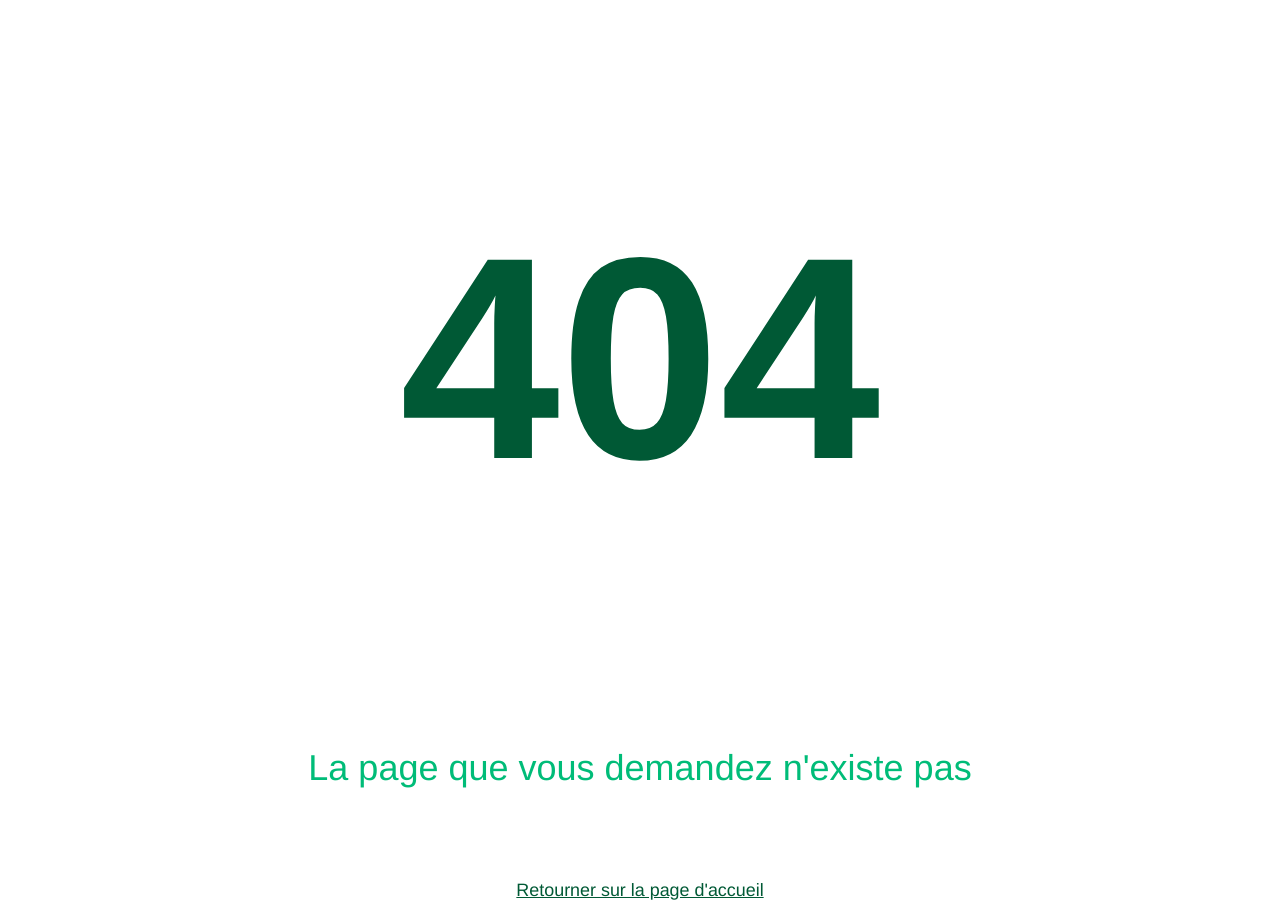
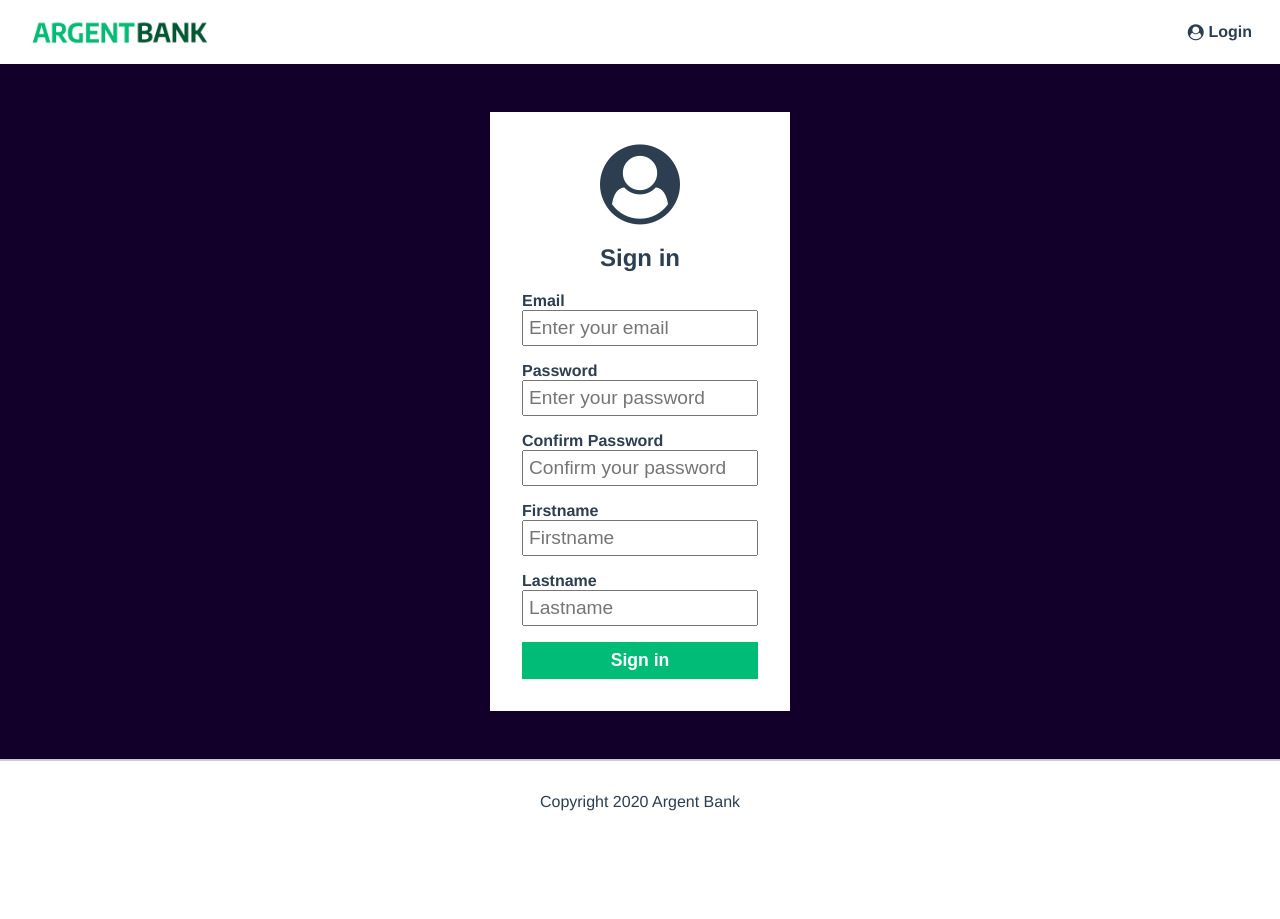
Before and after one commit to Axel93183/p13_argent_bank_fr, a React (Create React App) app in the folder p13_argent_bank_Front-end/: page /signin in a window 1280 px wide. Before the commit this address had no page. After the commit the page ends 835 px from the top, so only its background shows below. Built offline with nearby package versions, Linux system fonts and the light colour scheme.

Commit message:
Pages : Login + SignIn

```diff
--- a/p13_argent_bank_Front-end/package.json
+++ b/p13_argent_bank_Front-end/package.json
@@ -9,6 +9,7 @@
     "@testing-library/user-event": "^13.5.0",
     "react": "^18.3.1",
     "react-dom": "^18.3.1",
+    "react-hook-form": "^7.52.1",
     "react-redux": "^9.1.2",
     "react-router-dom": "^6.25.1",
     "react-scripts": "5.0.1",
--- a/p13_argent_bank_Front-end/src/App.js
+++ b/p13_argent_bank_Front-end/src/App.js
@@ -2,6 +2,8 @@ import { BrowserRouter, Route, Routes } from "react-router-dom";
 
 import Home from "./pages/Home/Home";
 import Page404 from "./pages/Page404/Page404";
+import Login from "./pages/Login/Login";
+import Signin from "./pages/SignIn/SignIn";
 
 /**
  * App is a React component that represents the main application router.
@@ -24,6 +26,8 @@ const App = () => {
           <Route path="/" element={<Home />} />
           <Route path="*" element={<Page404 />} />
           <Route path="/error" element={<Page404 />} />
+          <Route path="/login" element={<Login />} />
+          <Route path="/signin" element={<Signin />} />
         </Routes>
       </BrowserRouter>
     </>
--- a/p13_argent_bank_Front-end/src/components/Header/Header.js
+++ b/p13_argent_bank_Front-end/src/components/Header/Header.js
@@ -22,7 +22,7 @@ const Header = () => {
         <div>
           <a className="main-nav-item" href="/login">
             <i className="fa fa-user-circle"></i>
-            Sign In
+            Login
           </a>
         </div>
       </nav>
--- a/p13_argent_bank_Front-end/src/pages/Home/Home.css
+++ b/p13_argent_bank_Front-end/src/pages/Home/Home.css
@@ -7,80 +7,6 @@
 }
 
 .bg-dark {
-  background-color: #12002b;
-}
-
-/* ===============================
-     Login Component
-     =============================== */
-
-.bg-dark-login {
-  min-height: 35rem;
-  display: flex;
-  align-items: center;
-  background-color: #12002b;
-}
-
-.login-content {
-  box-sizing: border-box;
-  background-color: white;
-  width: 300px;
-  margin: 0 auto;
-  margin-top: 3rem;
-  padding: 2rem;
-}
-
-.login-button {
-  display: block;
-  width: 100%;
-  padding: 8px;
-  font-size: 1.1rem;
-  font-weight: bold;
-  margin-top: 1rem;
-  border-color: #00bc77;
-  background-color: #00bc77;
-  color: #fff;
-  text-decoration: none;
-  cursor: pointer;
-}
-
-.login-icon {
-  font-size: 5rem;
-}
-
-.input-remember {
-  display: flex;
-}
-
-.input-remember label {
-  margin-left: 0.25rem;
-}
-
-.input-wrapper {
-  display: flex;
-  flex-direction: column;
-  text-align: left;
-  margin-bottom: 1rem;
-}
-
-.input-wrapper label {
-  font-weight: bold;
-}
-
-.input-wrapper input {
-  padding: 5px;
-  font-size: 1.2rem;
-}
-
-/* ===============================
-     Signup Component
-     =============================== */
-
-.bg-dark-signup {
-  margin-top: 4rem;
-  min-height: 35rem;
-  display: flex;
-  align-items: center;
   background-color: #12002b;
 }
 
@@ -193,7 +119,7 @@
   .container-login {
     min-width: 400px;
   }
-  .container-sign-up {
+  .container-sign-in {
     min-width: 400px;
   }
   .container-profile {
--- /dev/null
+++ b/p13_argent_bank_Front-end/src/pages/Login/Login.css
@@ -0,0 +1,77 @@
+.bg-dark-login {
+  min-height: 35rem;
+  display: flex;
+  align-items: center;
+  background-color: #12002b;
+}
+
+.login-content {
+  box-sizing: border-box;
+  background-color: white;
+  width: 300px;
+  margin: 3rem auto;
+  padding: 2rem;
+}
+
+.login-button {
+  display: block;
+  width: 100%;
+  padding: 8px;
+  font-size: 1.1rem;
+  font-weight: bold;
+  margin-top: 1rem;
+  border: none;
+  background-color: #00bc77;
+  color: #fff;
+  text-decoration: none;
+  cursor: pointer;
+}
+
+.login-button:hover {
+  text-decoration: underline;
+}
+
+.login-icon {
+  font-size: 5rem;
+}
+
+.input-remember {
+  display: flex;
+}
+
+.input-remember label {
+  margin-left: 0.25rem;
+}
+
+.input-wrapper {
+  display: flex;
+  flex-direction: column;
+  text-align: left;
+  margin-bottom: 1rem;
+}
+
+.input-wrapper label {
+  font-weight: bold;
+}
+
+.input-wrapper input {
+  padding: 5px;
+  font-size: 1.2rem;
+}
+
+.input-wrapper p {
+  margin: 5px 0;
+  font-size: 0.8rem;
+  color: #fa2a2a;
+}
+
+.signin-anchor {
+  text-decoration: none;
+  color: #2c3e50;
+  padding-top: 5px;
+  font-size: 0.8rem;
+}
+
+.signin-anchor:hover {
+  text-decoration: underline;
+}
--- /dev/null
+++ b/p13_argent_bank_Front-end/src/pages/Login/Login.js
@@ -0,0 +1,67 @@
+import { useForm } from "react-hook-form";
+
+import Footer from "../../components/Footer/Footer";
+import Header from "../../components/Header/Header";
+
+import "./Login.css";
+
+/**
+ * Login component.
+ * Renders the login page with a form for user login.
+ * @returns {JSX.Element} Login component.
+ */
+
+const Login = () => {
+  const {
+    register,
+    handleSubmit,
+    formState: { errors },
+  } = useForm();
+
+  const onSubmit = (formDataSignIn) => {
+    console.log(formDataSignIn);
+  };
+
+  return (
+    <div className="container-login">
+      <Header />
+      <main className="main bg-dark-login">
+        <section className="login-content">
+          <i className="fa fa-user-circle login-icon"></i>
+          <h1>Login</h1>
+          <form onSubmit={handleSubmit(onSubmit)}>
+            <div className="input-wrapper">
+              <label htmlFor="username">Username</label>
+              <input
+                {...register("email", { required: true })}
+                type="email"
+                placeholder="Entrez votre email"
+              />
+              {errors.email && <p>Email is required</p>}
+            </div>
+            <div className="input-wrapper">
+              <label htmlFor="password">Password</label>
+              <input
+                {...register("password", { required: true })}
+                type="password"
+                placeholder="Enter your password"
+              />
+              {errors.password && <p>Password is required</p>}
+            </div>
+            <div className="input-remember">
+              <input type="checkbox" id="remember-me" />
+              <label htmlFor="remember-me">Remember me</label>
+            </div>
+            <input type="submit" value="Log in" className="login-button" />
+            <a className="signin-anchor" href="/signin">
+              I'm not registered yet, I want to Sign In.
+            </a>
+          </form>
+        </section>
+      </main>
+      <Footer />
+    </div>
+  );
+};
+
+export default Login;
--- a/p13_argent_bank_Front-end/src/pages/Page404/Page404.css
+++ b/p13_argent_bank_Front-end/src/pages/Page404/Page404.css
@@ -2,15 +2,18 @@
   display: flex;
   flex-direction: column;
   align-items: center;
+  justify-content: center;
   width: 100%;
-  height: 100%;
-  justify-content: center;
+  height: 100vh;
+  gap: 50px;
+  margin: 0;
 }
 
 .title-error404 {
   font-weight: 700;
   font-size: 18rem;
   color: #005935;
+  margin: 0;
 }
 
 .description-error404 {
@@ -18,12 +21,12 @@
   font-size: 2.25rem;
   color: #00bc78;
   font-style: normal;
+  margin: 0;
 }
 
 .link-home {
   display: flex;
   align-items: flex-end;
-  height: 6.25rem;
   font-size: 1.12rem;
   color: #005935;
   font-weight: 500;
--- /dev/null
+++ b/p13_argent_bank_Front-end/src/pages/SignIn/SignIn.css
@@ -0,0 +1,6 @@
+.bg-dark-signin {
+  min-height: 35rem;
+  display: flex;
+  align-items: center;
+  background-color: #12002b;
+}
--- /dev/null
+++ b/p13_argent_bank_Front-end/src/pages/SignIn/SignIn.js
@@ -0,0 +1,82 @@
+import { useForm } from "react-hook-form";
+
+import Footer from "../../components/Footer/Footer";
+import Header from "../../components/Header/Header";
+
+import "./SignIn.css";
+
+/**
+ * SignIn component.
+ * Renders the sign-in page with a form to create a new user account.
+ * @returns {JSX.Element} SignIn component.
+ */
+
+const SignIn = () => {
+  const { register, handleSubmit } = useForm();
+
+  const onSubmit = async (formDataSignIn) => {
+    console.log(formDataSignIn);
+  };
+
+  return (
+    <div className="container-sign-in">
+      <Header />
+      <main className="main bg-dark-signin">
+        <section className="login-content">
+          <i className="fa fa-user-circle login-icon"></i>
+          <h1>Sign in</h1>
+          <form onSubmit={handleSubmit(onSubmit)}>
+            <div className="input-wrapper">
+              <label htmlFor="email">Email</label>
+              <input
+                {...register("email")}
+                type="text"
+                id="email"
+                placeholder="Enter your email"
+              />
+            </div>
+            <div className="input-wrapper">
+              <label htmlFor="password">Password</label>
+              <input
+                {...register("password")}
+                type="password"
+                id="password"
+                placeholder="Enter your password"
+              />
+            </div>
+            <div className="input-wrapper">
+              <label htmlFor="confirmPassword">Confirm Password</label>
+              <input
+                {...register("confirmPassword")}
+                type="password"
+                id="confirmPassword"
+                placeholder="Confirm your password"
+              />
+            </div>
+            <div className="input-wrapper">
+              <label htmlFor="firstName">Firstname</label>
+              <input
+                {...register("firstName")}
+                type="text"
+                id="firstName"
+                placeholder="Firstname"
+              />
+            </div>
+            <div className="input-wrapper">
+              <label htmlFor="lastname">Lastname</label>
+              <input
+                {...register("lastname")}
+                type="text"
+                id="lastname"
+                placeholder="Lastname"
+              />
+            </div>
+            <input type="submit" value="Sign in" className="login-button" />
+          </form>
+        </section>
+      </main>
+      <Footer />
+    </div>
+  );
+};
+export default SignIn;
```
Also changed, not shown: 1 other file (tests, documents, lock files or other folders).
